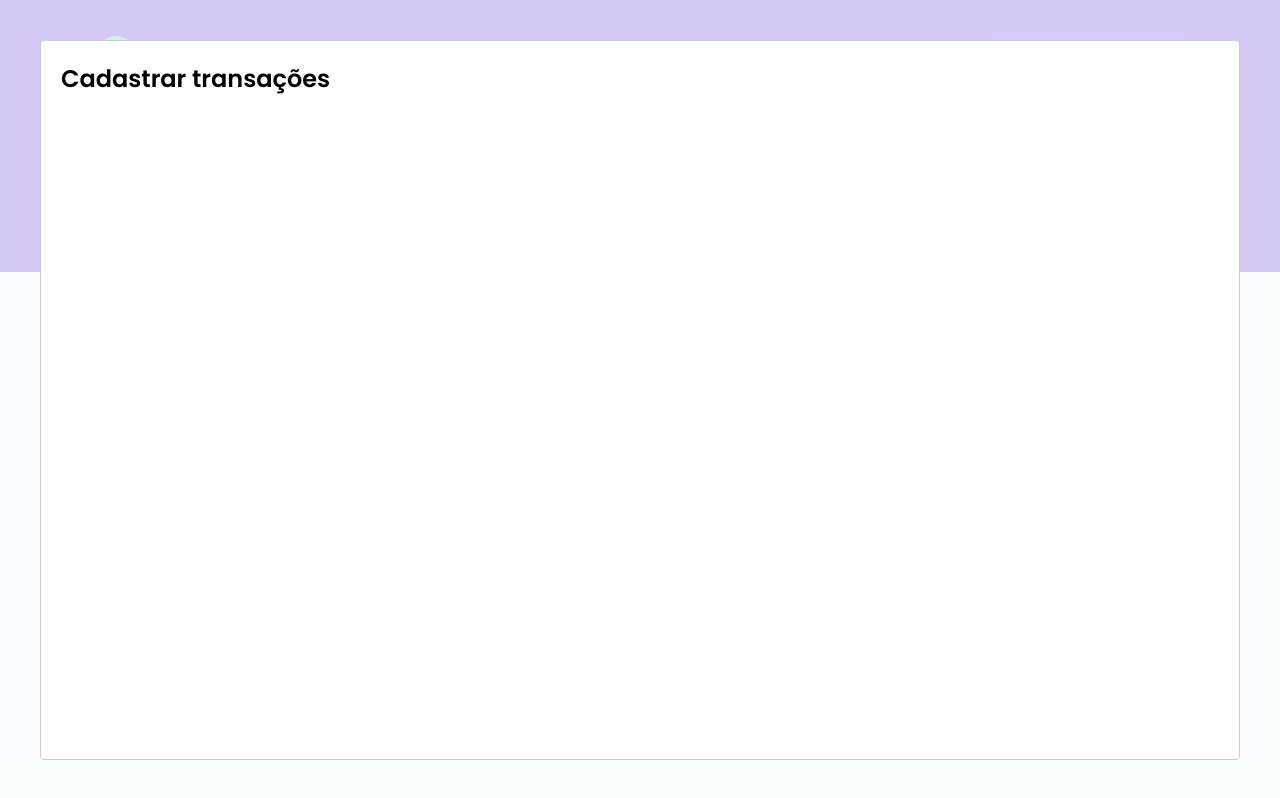
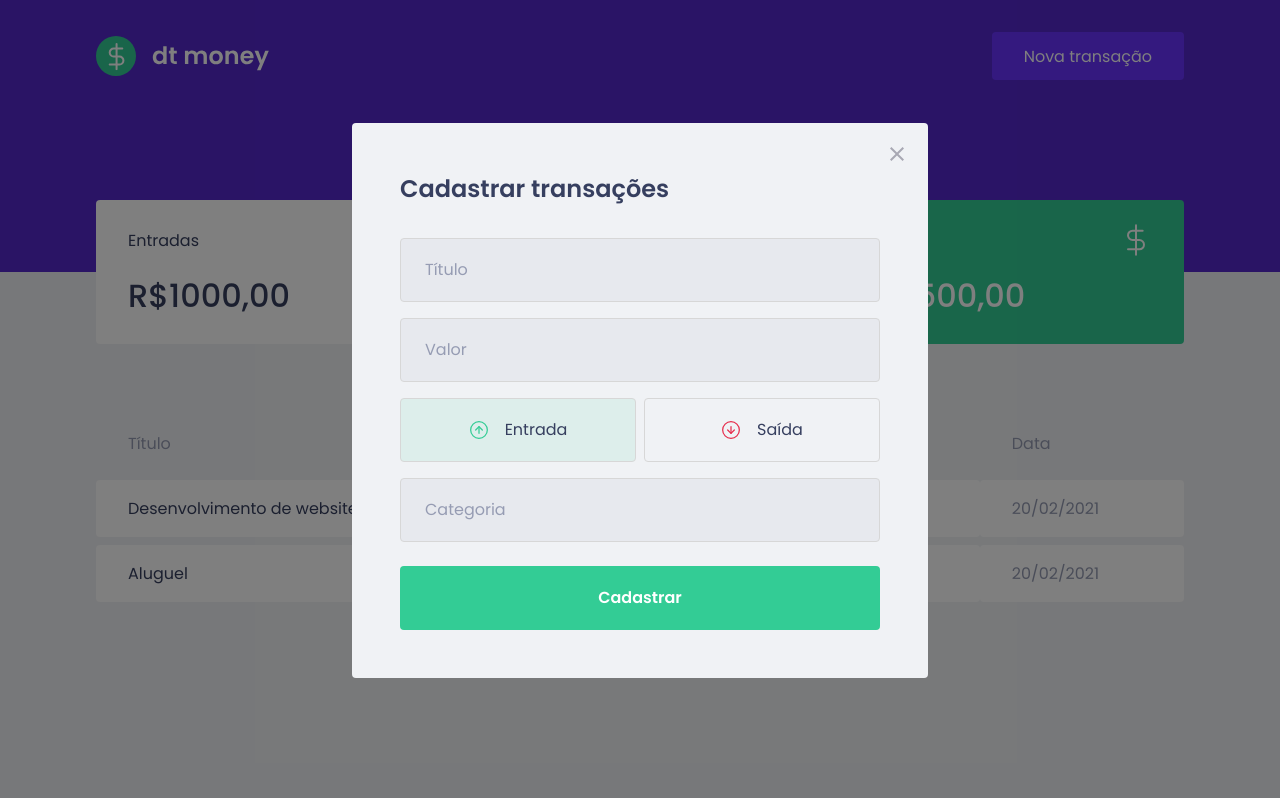
Before and after one commit to felipekejo/dtmoney, a React (Create React App) app: page / in a window 1280 px wide. Both pictures are taken after a click on the button "Nova transação". Built offline with nearby package versions, Linux system fonts and the light colour scheme; no server answers; what miragejs would draw is missing.

Commit message:
styling form

```diff
--- a/package.json
+++ b/package.json
@@ -5,6 +5,7 @@
   "dependencies": {
     "axios": "^0.21.1",
     "miragejs": "^0.1.41",
+    "polished": "^4.1.3",
     "react": "^17.0.2",
     "react-dom": "^17.0.2",
     "react-modal": "^3.14.3",
--- a/src/components/NewTransactionModal/index.tsx
+++ b/src/components/NewTransactionModal/index.tsx
@@ -1,4 +1,9 @@
 import Modal from 'react-modal';
+import { useState } from 'react';
+import { Container, TransactionTypeContainer, RadioBox } from './styles';
+import closeImg from '../../assets/close.svg';
+import incomeImg from '../../assets/income.svg';
+import outcomeImg from '../../assets/outcome.svg';
 
 interface NewTransactionProps {
   isOpen: boolean;
@@ -8,9 +13,54 @@
   isOpen,
   onRequestClose,
 }: NewTransactionProps) {
+  const [type, setType] = useState('income');
+
   return (
-    <Modal isOpen={isOpen} onRequestClose={onRequestClose}>
-      <h2>Cadastrar transações</h2>
+    <Modal
+      isOpen={isOpen}
+      onRequestClose={onRequestClose}
+      overlayClassName="react-modal-overlay"
+      className="react-modal-content"
+    >
+      <button
+        type="button"
+        onClick={onRequestClose}
+        className="react-modal-close"
+      >
+        <img src={closeImg} alt="Fechar Modal" />
+      </button>
+      <Container>
+        <h2>Cadastrar transações</h2>
+        <input placeholder="Título" />
+        <input placeholder="Valor" type="number" />
+        <TransactionTypeContainer>
+          <RadioBox
+            type="button"
+            isActive={type === 'income'}
+            activeColor="green"
+            onClick={() => {
+              setType('income');
+            }}
+          >
+            <img src={incomeImg} alt="Entrada" />
+            <span>Entrada</span>
+          </RadioBox>
+          <RadioBox
+            type="button"
+            isActive={type === 'outcome'}
+            activeColor="red"
+            onClick={() => {
+              setType('outcome');
+            }}
+          >
+            <img src={outcomeImg} alt="Saída" />
+            <span>Saída</span>
+          </RadioBox>
+        </TransactionTypeContainer>
+        <input placeholder="Categoria" />
+
+        <button type="submit">Cadastrar</button>
+      </Container>
     </Modal>
   );
 }
--- a/src/components/NewTransactionModal/styles.ts
+++ b/src/components/NewTransactionModal/styles.ts
@@ -1,3 +1,92 @@
 import styled from 'styled-components';
 
-export const Container = styled.div``;
+import { darken, transparentize } from 'polished';
+
+export const Container = styled.form`
+  h2 {
+    color: var(--text-title);
+    font-size: 1.5rem;
+    margin-bottom: 2rem;
+  }
+  input {
+    width: 100%;
+    padding: 0 1.5rem;
+    height: 4rem;
+    border-radius: 0.25rem;
+
+    border: 1px solid #d7d7d7;
+    background: #e7e9ee;
+
+    font-weight: 400;
+    font-size: 1rem;
+
+    &::placeholder {
+      color: var(--text-body);
+    }
+
+    & + input {
+      margin-top: 1rem;
+    }
+  }
+
+  button[type='submit'] {
+    width: 100%;
+    padding: 0 1.5rem;
+    height: 4rem;
+    background: var(--green);
+    color: #fff;
+    border-radius: 0.25rem;
+    border: 0;
+    font-size: 1rem;
+    font-weight: 600;
+    margin-top: 1.5rem;
+    transition: filter 0.2s;
+    &:hover {
+      filter: brightness(0.9);
+    }
+  }
+`;
+
+export const TransactionTypeContainer = styled.div`
+  margin: 1rem 0;
+  display: grid;
+  grid-template-columns: 1fr 1fr;
+  gap: 0.5rem;
+`;
+
+interface RadioBoxProps {
+  isActive: boolean;
+  activeColor: 'green' | 'red';
+}
+
+const colors = {
+  green: '#33CC95',
+  red: '#E62E4D',
+};
+export const RadioBox = styled.button<RadioBoxProps>`
+  height: 4rem;
+  border: 1px solid #d7d7d7;
+  border-radius: 0.25rem;
+  background: ${props =>
+    props.isActive
+      ? transparentize(0.9, colors[props.activeColor])
+      : 'transparent'};
+  display: flex;
+  align-items: center;
+  justify-content: center;
+  transition: border-color 0.2s;
+  &:hover {
+    border-color: ${darken(0.1, '#d7d7d7')};
+  }
+
+  img {
+    width: 20px;
+    height: 20px;
+  }
+  span {
+    display: inline-block;
+    margin-left: 1rem;
+    font-size: 1rem;
+    color: var(--text-title);
+  }
+`;
--- a/src/styles/global.ts
+++ b/src/styles/global.ts
@@ -48,5 +48,36 @@
   opacity:0.6;
   cursor:not-allowed
 }
+.react-modal-overlay{
+  background:rgba(0,0,0,0.5);
+  position:fixed;
+  top:0;
+  bottom:0;
+  right:0;
+  left:0;
 
+  display:flex;
+  align-items:center;
+  justify-content:center;
+}
+.react-modal-content{
+  width:100%;
+  max-width:576px;
+  background:var(--background);
+  padding:3rem;
+  position:relative;
+  border-radius:0.25rem;
+
+}
+.react-modal-close{
+  position:absolute;
+  right: 1.5rem;
+  top:1.5rem;
+  border:0;
+  background:transparent;
+  transition:filter 0.2s;
+  &:hover{
+    filter:brightness(0.8);
+  }
+}
 `;
```
Also changed, not shown: 1 other file (tests, documents, lock files or other folders).
